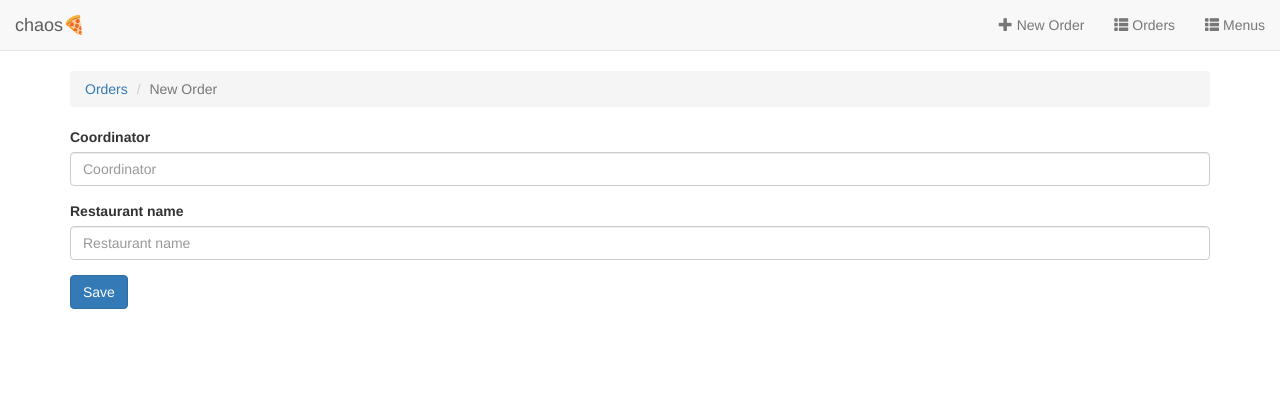
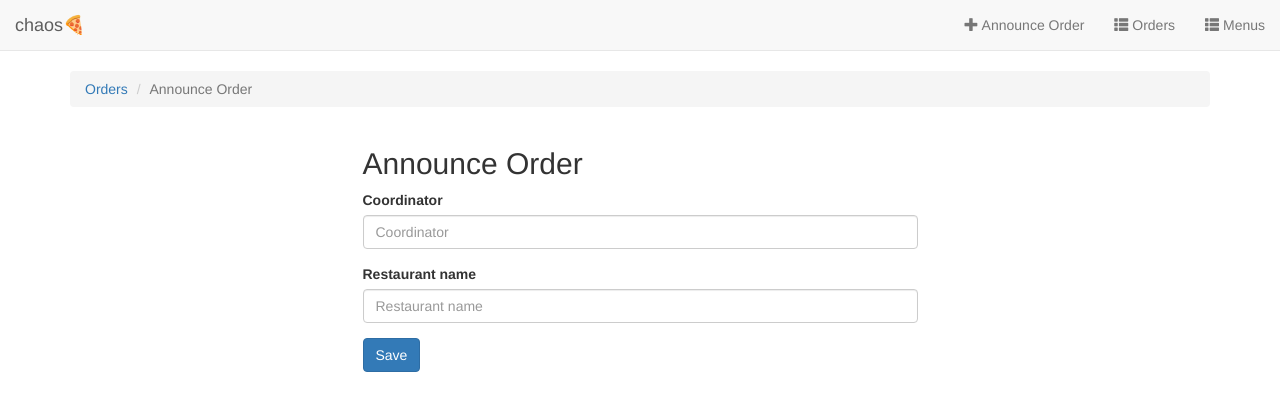
Before and after one commit to chaosdorf/chaospizza, a Django app: page /create in a window 1280 px wide. Shown: the top 411 px of the page. Run offline with Django 3.2, Linux system fonts and the light colour scheme; some libraries are stand-ins or nearby versions.

Commit message:
feat(order): Rename 'New Order' to 'Announce Order' and make UI pretty

```diff
--- a/chaospizza/orders/templates/orders/order_create.html
+++ b/chaospizza/orders/templates/orders/order_create.html
@@ -3,11 +3,16 @@
 {% block content %}
     <ol class="breadcrumb">
         <li><a href="{% url 'orders:list_orders' %}">Orders</a></li>
-        <li class="active">New Order</li>
+        <li class="active">Announce Order</li>
     </ol>
-    <form action="" method="post">
-        {% csrf_token %}
-        {% bootstrap_form form %}
-        {% bootstrap_button "Save" button_type="submit" button_class="btn-primary" %}
-    </form>
+    <div class="row">
+        <div class="col-md-6 col-md-offset-3">
+            <h2>Announce Order</h2>
+            <form action="" method="post">
+                {% csrf_token %}
+                {% bootstrap_form form %}
+                {% bootstrap_button "Save" button_type="submit" button_class="btn-primary" %}
+            </form>
+        </div>
+    </div>
 {% endblock %}
--- a/chaospizza/templates/base.html
+++ b/chaospizza/templates/base.html
@@ -35,7 +35,7 @@
                 <ul class="nav navbar-nav navbar-right">
                     <li>
                     {% if not request.session.is_coordinator %}
-                    <a href="{% url 'orders:create_order' %}"><span class="glyphicon glyphicon-plus" aria-hidden="true"></span> New Order</a>
+                    <a href="{% url 'orders:create_order' %}"><span class="glyphicon glyphicon-plus" aria-hidden="true"></span> Announce Order</a>
                     {% else %}
                     <a href="{% url 'orders:view_order' order_slug=request.session.order_id %}"><span class="glyphicon glyphicon-user" aria-hidden="true"></span> My Order</a>
                     {% endif %}
```
